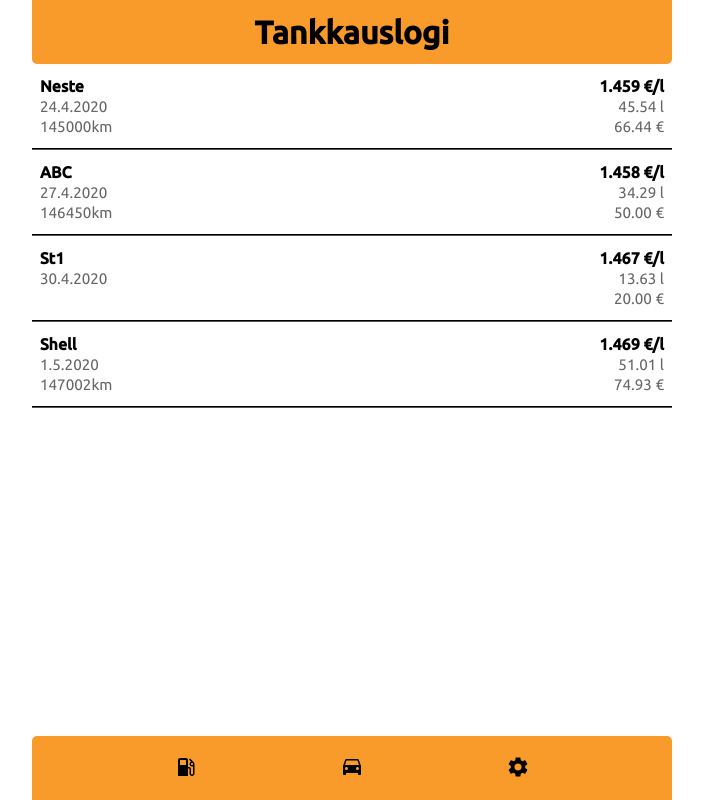
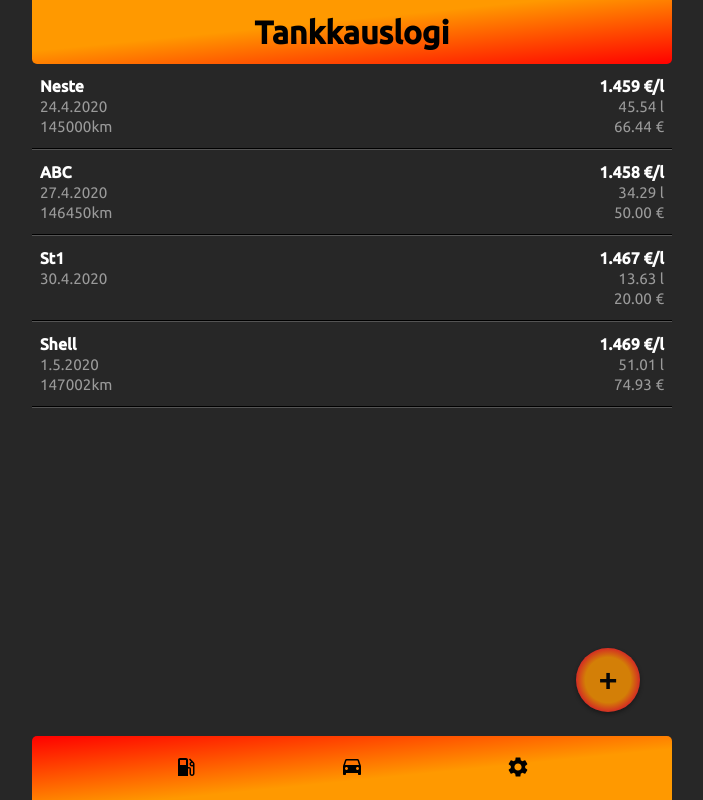
Before and after one commit to toniillokoski/tankkauslogi, a React (Create React App) app: page / in a window 1280 px wide. Shown: the whole page, without its empty margins (288-991 px from the left). Built offline with nearby package versions, Linux system fonts and the light colour scheme.

Commit message:
Lisätty komponenttikirjasto, ulkoasu muutettu

```diff
--- a/src/App.css
+++ b/src/App.css
@@ -12,8 +12,14 @@
   display: flex;
   flex-direction: column;
   font-family: 'Ubuntu', sans-serif;
+  color: #000000;
+  transform: translateZ(0);
 }
 
 .App > * {
   flex: 1 1 auto;
 }
+
+.kokonaan {
+background-color: #000000d8;
+}
--- a/src/App.js
+++ b/src/App.js
@@ -5,13 +5,12 @@
 
 import Otsikko from './components/Otsikko/Otsikko';
 import Menu from './components/Menu/Menu';
-
 import Tankit from './components/Tankit/Tankit';
 import Ajopäiväkirja from './components/Ajopäiväkirja/Ajopäiväkirja';
 import Settings from './components/Settings/Settings';
+import AddTankki from './components/AddTankki/AddTankki';
 
 class App extends Component {
-
   constructor(props) {
     super(props);
     this.state = {
@@ -21,15 +20,18 @@
 
   render() {
       return (
+        <div className="kokonaan">
         <Router>
           <div className="App">
             <Otsikko />
             <Route path="/" exact render={() => <Tankit data={this.state.data} />} />
             <Route path="/ajo" exact component={Ajopäiväkirja} />
             <Route path="/settings" exact component={Settings} />
+            <Route path="/add" render={() => <AddTankki />} />
             <Menu />
           </div>
         </Router>
+        </div>
       );
   }
 }
--- /dev/null
+++ b/src/components/AddTankki/AddTankki.js
@@ -0,0 +1,13 @@
+import React from 'react';
+
+import Content from '../Content/Content';
+
+function AddTankki(props) {
+    return (
+      <Content>
+        <h2>Lisää tankkaus</h2>
+      </Content>
+    );
+  }
+
+export default AddTankki;
--- a/src/components/Content/Content.css
+++ b/src/components/Content/Content.css
@@ -1,6 +1,8 @@
 .content {
     overflow-y: scroll;
     -webkit-overflow-scrolling: touch;
+    color: white;
+    position: relative;
 }
 
 ::-webkit-scrollbar {
--- a/src/components/Menu/Menu.css
+++ b/src/components/Menu/Menu.css
@@ -1,5 +1,6 @@
 .menu {
-    background-color: #f78b08da;
+    background: linear-gradient(to top left, #ff9900 40%, #ff0000 100%);
+/*  background-color: #f78b08b6;  */
     display: flex;
     justify-content: space-evenly;
     max-height: 4em;
@@ -8,3 +9,8 @@
     border-top-left-radius: 5px;
     border-top-right-radius: 5px;
   }
+
+  /*
+  background-color: #f78b08da;
+  background: linear-gradient(to bottom, #f78b08da 0%, #000000 100%);
+  */
--- a/src/components/Menu/Menu.js
+++ b/src/components/Menu/Menu.js
@@ -1,3 +1,4 @@
+
 import React from 'react';
 import { Link } from 'react-router-dom';
 import './Menu.css';
--- a/src/components/Otsikko/Otsikko.css
+++ b/src/components/Otsikko/Otsikko.css
@@ -1,5 +1,6 @@
 .otsikko {
-    background-color: #f78b08da;
+    background: linear-gradient(to bottom right, #ff9900 40%, #ff0000 100%);
+/*  background-color: #f78b08b6;  */
     display: flex;
     justify-content: center;
     max-height: 4em;
--- a/src/components/Tankit/Tankit.js
+++ b/src/components/Tankit/Tankit.js
@@ -1,7 +1,10 @@
 import React from 'react';
+import { Link } from 'react-router-dom';
 
 import Tankkaus from '../Tankkaus/Tankkaus';
 import Content from '../Content/Content';
+
+import { FloatingButton } from '../buttons';
 
 function Tankit(props) {
 
@@ -14,7 +17,10 @@
 
     return (
       <Content>
+        <div style={{paddingBottom: '4rem'}}>
         {rows}
+        </div>
+        <Link to="/add"><FloatingButton primary>+</FloatingButton></Link>
       </Content>
     );
   }
--- a/src/components/Tankkaus/Tankkaus.css
+++ b/src/components/Tankkaus/Tankkaus.css
@@ -4,6 +4,7 @@
     padding-left: 0.4em;
     padding-right: 0.4em;
     border-bottom: 2.5px groove black;
+    color: white;
   }
 
 .tankkaus__rivi {
@@ -19,5 +20,5 @@
 .tankkaus__litra, .tankkaus__euro,
 .tankkaus__pvm, .tankkaus__km {
     font-size: 95%;
-    color: #666;
+    color: rgba(255, 255, 255, 0.534);
 }
--- /dev/null
+++ b/src/components/buttons/buttons.css
@@ -0,0 +1,60 @@
+.button {
+    background-color: #cccccc;
+    color: black;
+    border: none;
+    padding: 1em;
+    outline: none;
+    margin: 0.5em;
+    border-radius: 0.5em;
+    box-shadow: rgba(0, 0, 0, 0.5) 0px 2px 4px;
+    font-weight: bold;
+    display: flex;
+    flex-direction: column;
+    justify-content: center;
+    align-items: center;
+    opacity: 0.8;
+}
+
+.button:active {
+    box-shadow: rgba(0, 0, 0, 0.5) 0px 2px 5px;
+    background-color: #f78b08;
+}
+
+.button:hover {
+    opacity: 1;
+}
+
+.button--primary {
+    background: radial-gradient(circle, rgba(255,151,0,1) 50%, rgba(255,0,52,1) 80%);
+/*  background: linear-gradient(to top left, #ff9900 0%, #ff0000 80%); */
+    color: #000;
+}
+
+.button--primary:active {
+    background-color: #b86a0cda;
+}
+
+.button--secondary {
+    background-color: black;
+    color: #ffffff;
+}
+
+.button--secondary:active {
+    background-color: rgba(0, 0, 0, 0.5);
+}
+
+.button:disabled {
+    background-color: #cccccc;
+    box-shadow: none;
+    color: #999999;
+}
+
+.button--floating {
+    position: fixed;
+    bottom: 4.5rem;
+    right: 1rem;
+    border-radius: 50%;
+    font-size: 2rem;
+    width: 2rem;
+    height: 2rem;
+}
--- /dev/null
+++ b/src/components/buttons/index.js
@@ -0,0 +1,29 @@
+import React from 'react';
+
+import './buttons.css';
+
+const classNames = classnames => classnames.join(" ");
+
+const Button = ({ className = "", primary, secondary, ...props}) => {
+    return (
+        <button
+        type="button"
+        className={classNames([
+            "button",
+            className,
+            primary ? "button--primary" : "",
+            secondary ? "button--secondary" : ""
+        ])}
+        {...props} />
+    );
+}
+
+const FloatingButton = ({className = "", ...props}) => {
+    return (
+        <Button
+        className={classNames(["button--floating", className])}
+        {...props} />
+    );
+}
+
+export { Button as default, Button, FloatingButton }
```
